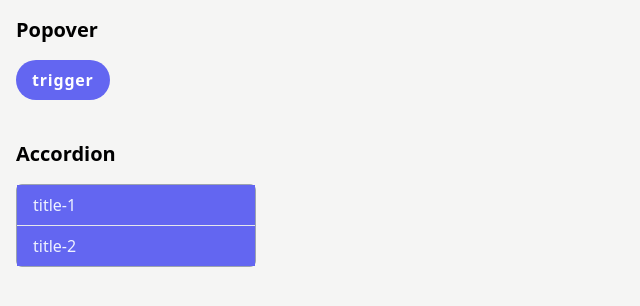
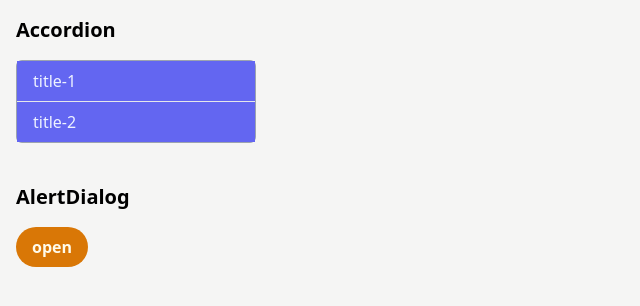
Before and after one commit to K-shigehito/radix-ui-example, a React (Vite) app: page / in a window 1280 px wide. Shown: the top 306 px of the page, without its empty margins (0-640 px from the left). Built offline with nearby package versions, Linux system fonts and the light colour scheme.

Commit message:
feat: AlertDialog component

```diff
--- a/package.json
+++ b/package.json
@@ -13,6 +13,7 @@
   },
   "dependencies": {
     "@radix-ui/react-accordion": "^1.0.0",
+    "@radix-ui/react-alert-dialog": "^1.0.0",
     "@radix-ui/react-dialog": "^1.0.0",
     "@radix-ui/react-popover": "1.0.0",
     "@stitches/react": "^1.2.8",
--- a/src/App.tsx
+++ b/src/App.tsx
@@ -1,6 +1,5 @@
-import { Popover, PopoverTrigger, PopoverContent } from './components/Popover';
 import Accordion from './components/Accordion/Accordion';
-import Dialog from './components/Dialog/Dialog';
+import AlertDialog from './components/AlertDialog/AlertDialog';
 
 const accordionData = [
   {
@@ -25,22 +24,15 @@ const App = () => {
         minHeight: '100vh',
       }}
     >
-      <div>
-        <h2 className='mb-4 text-xl font-bold'>Popover</h2>
-        <Popover>
-          <PopoverTrigger className='bg-indigo-500 hover:bg-indigo-600'>
-            trigger
-          </PopoverTrigger>
-          <PopoverContent>content</PopoverContent>
-        </Popover>
-      </div>
-
       <div className='w-60'>
         <h2 className='mb-4 text-xl font-bold'>Accordion</h2>
         <Accordion data={accordionData} />
       </div>
 
-      {/* <Dialog /> */}
+      <div className='w-60'>
+        <h2 className='mb-4 text-xl font-bold'>AlertDialog</h2>
+        <AlertDialog />
+      </div>
     </div>
   );
 };
--- a/src/components/Accordion/Accordion.tsx
+++ b/src/components/Accordion/Accordion.tsx
@@ -18,9 +18,11 @@ export default ({ data }: Props) => (
     >
       {data.map((item) => (
         <Accordion.Item value={item.title} className='' key={item.title}>
-          <Accordion.Trigger className='flex w-full items-center justify-between bg-indigo-500 px-4 py-2 text-indigo-50'>
-            {item.title}
-          </Accordion.Trigger>
+          <Accordion.Header>
+            <Accordion.Trigger className='flex w-full items-center justify-between bg-indigo-500 px-4 py-2 text-indigo-50'>
+              {item.title}
+            </Accordion.Trigger>
+          </Accordion.Header>
           <Accordion.Content
             className={`${styles['accordion-content']} overflow-hidden`}
           >
--- /dev/null
+++ b/src/components/AlertDialog/AlertDialog.tsx
@@ -0,0 +1,36 @@
+import styles from './AlertDialog.module.css';
+import * as AlertDialog from '@radix-ui/react-alert-dialog';
+
+const action = () => {
+  console.log('action!!');
+};
+
+export default () => (
+  <AlertDialog.Root>
+    <AlertDialog.Trigger className='cursor-pointer rounded-full bg-amber-600 px-4 py-2 font-bold text-amber-50'>
+      open
+    </AlertDialog.Trigger>
+    <AlertDialog.Portal>
+      <AlertDialog.Overlay className='fixed inset-0 bg-gray-500 opacity-80' />
+      <AlertDialog.Content className='fixed	inset-2/4 h-fit w-4/5 max-w-2xl -translate-x-1/2 -translate-y-1/2 rounded-md bg-white p-6'>
+        <AlertDialog.Title className='text-2xl font-bold text-amber-600'>
+          title
+        </AlertDialog.Title>
+        <AlertDialog.Description className='mt-4'>
+          descriptin
+        </AlertDialog.Description>
+        <div className='mt-8 flex justify-end gap-4'>
+          <AlertDialog.Cancel className='cursor-pointer rounded-md bg-gray-100 px-4 py-2 font-bold text-gray-800'>
+            cancel
+          </AlertDialog.Cancel>
+          <AlertDialog.Action
+            className='cursor-pointer rounded-md bg-amber-600 px-4 py-2 font-bold text-amber-50'
+            onClick={action}
+          >
+            action
+          </AlertDialog.Action>
+        </div>
+      </AlertDialog.Content>
+    </AlertDialog.Portal>
+  </AlertDialog.Root>
+);
```
Also changed, not shown: src/components/AlertDialog/AlertDialog.module.css (added), 1 other file (tests, documents, lock files or other folders).
